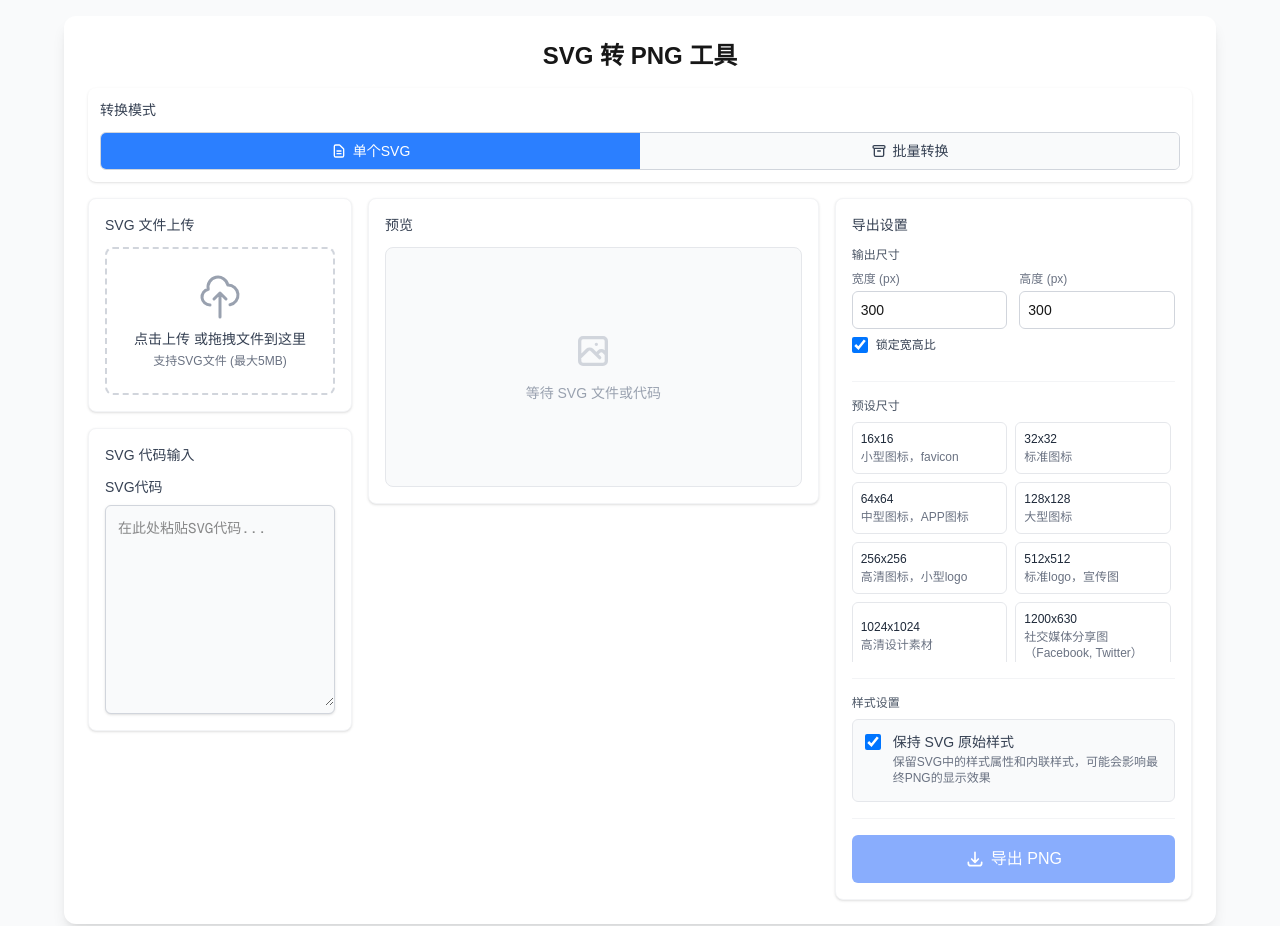
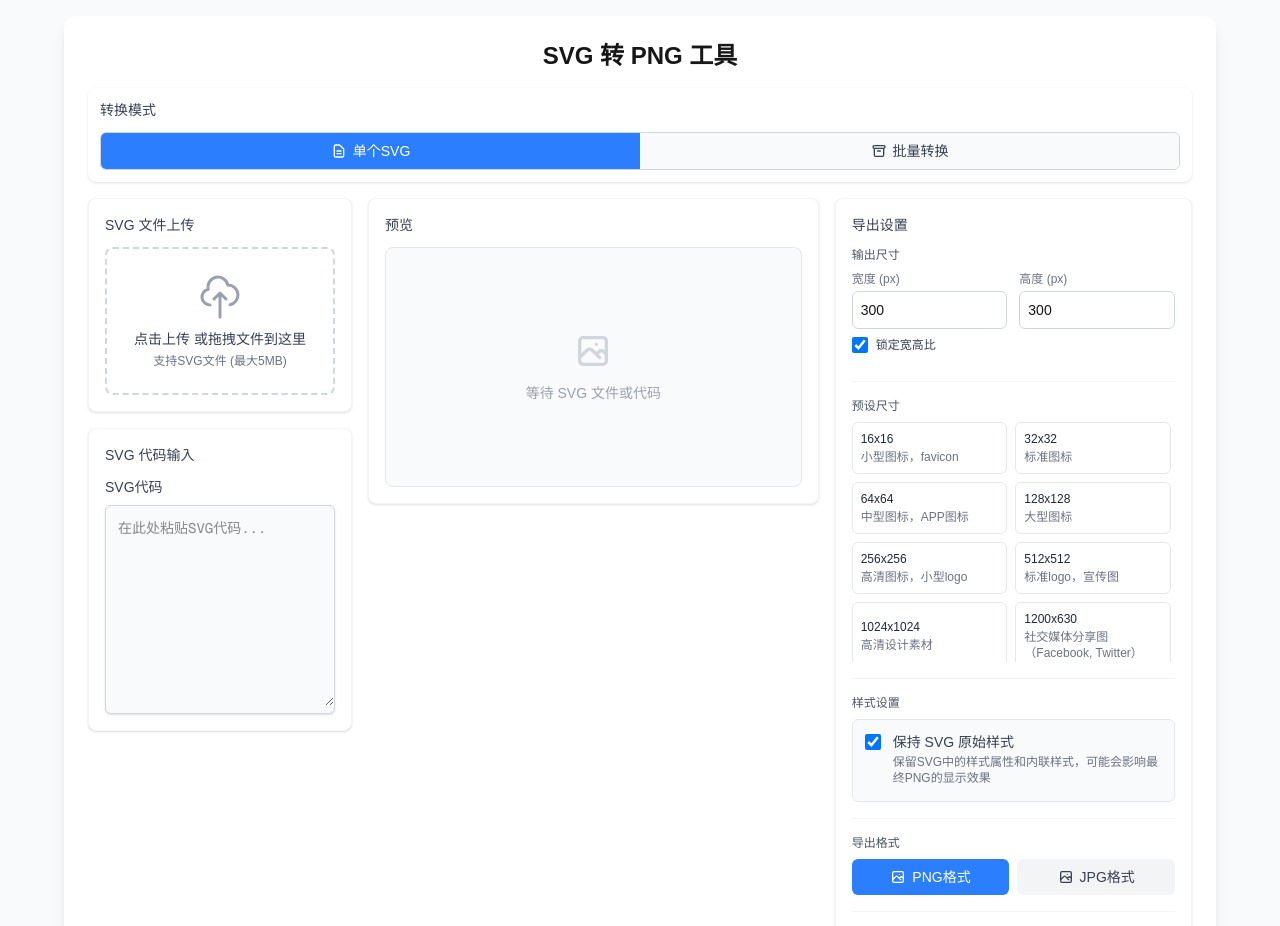
Before and after one commit to yangyuan-zhen/svg2png-tool, a Next.js app: page / in a window 1280 px wide. Shown: the top 926 px of the page. Built offline with nearby package versions, Linux system fonts and the light colour scheme.

Commit message:
更新 SVG 转 PNG 工具，添加导出格式选择功能（PNG/JPG），优化导出逻辑和用户界面，更新 README.md 以包含界面预览图。

```diff
--- a/src/app/layout.tsx
+++ b/src/app/layout.tsx
@@ -14,7 +14,7 @@ const geistMono = Geist_Mono({
 });
 
 export const metadata: Metadata = {
-  title: "Create Next App",
+  title: "SvgToPng",
   description: "Generated by create next app",
 };
 
--- a/src/components/ExportButton.tsx
+++ b/src/components/ExportButton.tsx
@@ -6,6 +6,7 @@ type ExportButtonProps = {
   isExporting: boolean;
   fileCount?: number;
   disabled?: boolean;
+  format?: "png" | "jpg";
 };
 
 export default function ExportButton({
@@ -14,15 +15,17 @@ export default function ExportButton({
   isExporting,
   fileCount = 0,
   disabled = false,
+  format = "png",
 }: ExportButtonProps) {
   const isSingleMode = mode === "single";
+  const formatText = format.toUpperCase();
 
   // 根据模式和状态决定按钮文字
   const buttonText = isExporting
     ? "正在导出..."
     : isSingleMode
-    ? "导出 PNG"
-    : `批量导出 ${fileCount} 个文件`;
+    ? `导出 ${formatText}`
+    : `批量导出 ${fileCount} 个${formatText}文件`;
 
   // 根据模式决定按钮颜色
   const buttonClass = isSingleMode
--- a/src/components/Svg2PngTool.tsx
+++ b/src/components/Svg2PngTool.tsx
@@ -60,6 +60,7 @@ export default function Svg2PngTool() {
   const [svgFiles, setSvgFiles] = useState<File[]>([]);
   const [isExporting, setIsExporting] = useState<boolean>(false);
   const [isBrowser, setIsBrowser] = useState<boolean>(false);
+  const [exportFormat, setExportFormat] = useState<"png" | "jpg">("png");
 
   // 在组件挂载时检查是否在浏览器环境
   useEffect(() => {
@@ -266,7 +267,7 @@ export default function Svg2PngTool() {
     }
   };
 
-  // 导出当前 PNG - 确保只在浏览器环境执行
+  // 导出当前 PNG/JPG - 确保只在浏览器环境执行
   const handleExport = async () => {
     if (!isBrowser) {
       showMessage("此功能只能在浏览器中使用", "error");
@@ -304,23 +305,28 @@ export default function Svg2PngTool() {
         setIsExporting(false);
         return;
       }
-      canvas.toBlob((blob) => {
+      canvas.toBlob(
+        (blob) => {
           if (!blob) {
-          showMessage("PNG 导出失败: Canvas.toBlob 返回空", "error");
+            showMessage("导出失败: Canvas.toBlob 返回空", "error");
             setIsExporting(false);
             return;
           }
-        saveAs(blob, "export.png");
+          const extension = exportFormat === "png" ? ".png" : ".jpg";
+          saveAs(blob, `export${extension}`);
           showMessage("导出成功！", "success");
           setIsExporting(false);
-      }, "image/png");
+        },
+        exportFormat === "png" ? "image/png" : "image/jpeg",
+        exportFormat === "jpg" ? 0.9 : undefined // JPEG质量
+      );
     } catch (e) {
       showMessage("导出异常: " + (e instanceof Error ? e.message : e), "error");
       setIsExporting(false);
     }
   };
 
-  // 批量导出 PNG - 确保只在浏览器环境执行
+  // 批量导出 PNG/JPG - 确保只在浏览器环境执行
   const handleBatchExport = async () => {
     if (!isBrowser) {
       showMessage("此功能只能在浏览器中使用", "error");
@@ -360,13 +366,18 @@ export default function Svg2PngTool() {
           });
           await v.render();
           await new Promise<void>((resolve) => {
-            canvas.toBlob((blob) => {
+            canvas.toBlob(
+              (blob) => {
                 if (blob) {
-                const pngName = file.name.replace(/\.svg$/i, ".png");
-                saveAs(blob, pngName);
+                  const extension = exportFormat === "png" ? ".png" : ".jpg";
+                  const fileName = file.name.replace(/\.svg$/i, extension);
+                  saveAs(blob, fileName);
                 }
                 resolve();
-            }, "image/png");
+              },
+              exportFormat === "png" ? "image/png" : "image/jpeg",
+              exportFormat === "jpg" ? 0.9 : undefined
+            );
           });
         } catch (e) {
           // 记录单个文件错误但继续处理
@@ -531,12 +542,75 @@ export default function Svg2PngTool() {
               />
             </div>
 
+            {/* 导出格式选择 */}
+            <div className="pb-4 mb-4 border-b border-gray-100">
+              <h4 className="mb-2 text-xs font-medium text-gray-600">
+                导出格式
+              </h4>
+              <div className="flex gap-2">
+                <button
+                  onClick={() => setExportFormat("png")}
+                  className={`flex-1 py-2 px-3 text-sm font-medium rounded-md flex items-center justify-center gap-1.5 transition-colors ${
+                    exportFormat === "png"
+                      ? "bg-blue-500 text-white"
+                      : "bg-gray-100 text-gray-700 hover:bg-gray-200"
+                  }`}
+                >
+                  <svg
+                    className="w-4 h-4"
+                    fill="none"
+                    stroke="currentColor"
+                    viewBox="0 0 24 24"
+                    xmlns="http://www.w3.org/2000/svg"
+                  >
+                    <path
+                      strokeLinecap="round"
+                      strokeLinejoin="round"
+                      strokeWidth={2}
+                      d="M4 16l4.586-4.586a2 2 0 012.828 0L16 16m-2-2l1.586-1.586a2 2 0 012.828 0L20 14m-6-6h.01M6 20h12a2 2 0 002-2V6a2 2 0 00-2-2H6a2 2 0 00-2 2v12a2 2 0 002 2z"
+                    />
+                  </svg>
+                  PNG格式
+                </button>
+                <button
+                  onClick={() => setExportFormat("jpg")}
+                  className={`flex-1 py-2 px-3 text-sm font-medium rounded-md flex items-center justify-center gap-1.5 transition-colors ${
+                    exportFormat === "jpg"
+                      ? "bg-blue-500 text-white"
+                      : "bg-gray-100 text-gray-700 hover:bg-gray-200"
+                  }`}
+                >
+                  <svg
+                    className="w-4 h-4"
+                    fill="none"
+                    stroke="currentColor"
+                    viewBox="0 0 24 24"
+                    xmlns="http://www.w3.org/2000/svg"
+                  >
+                    <path
+                      strokeLinecap="round"
+                      strokeLinejoin="round"
+                      strokeWidth={2}
+                      d="M4 16l4.586-4.586a2 2 0 012.828 0L16 16m-2-2l1.586-1.586a2 2 0 012.828 0L20 14m-6-6h.01M6 20h12a2 2 0 002-2V6a2 2 0 00-2-2H6a2 2 0 00-2 2v12a2 2 0 002 2z"
+                    />
+                  </svg>
+                  JPG格式
+                </button>
+              </div>
+              {exportFormat === "jpg" && (
+                <p className="mt-2 text-xs text-gray-500">
+                  注意：JPG格式不支持透明背景
+                </p>
+              )}
+            </div>
+
             {/* 导出按钮 */}
             <ExportButton
               mode={mode}
               onExport={mode === "single" ? handleExport : handleBatchExport}
               isExporting={isExporting}
               fileCount={svgFiles.length}
+              format={exportFormat}
               disabled={
                 (mode === "single" && !svgCode.trim()) ||
                 (mode === "batch" && svgFiles.length === 0)
```
Also changed, not shown: src/assets/view.jpg (added), 1 other file (tests, documents, lock files or other folders). Lines whose indentation alone changed are shown as unchanged.
